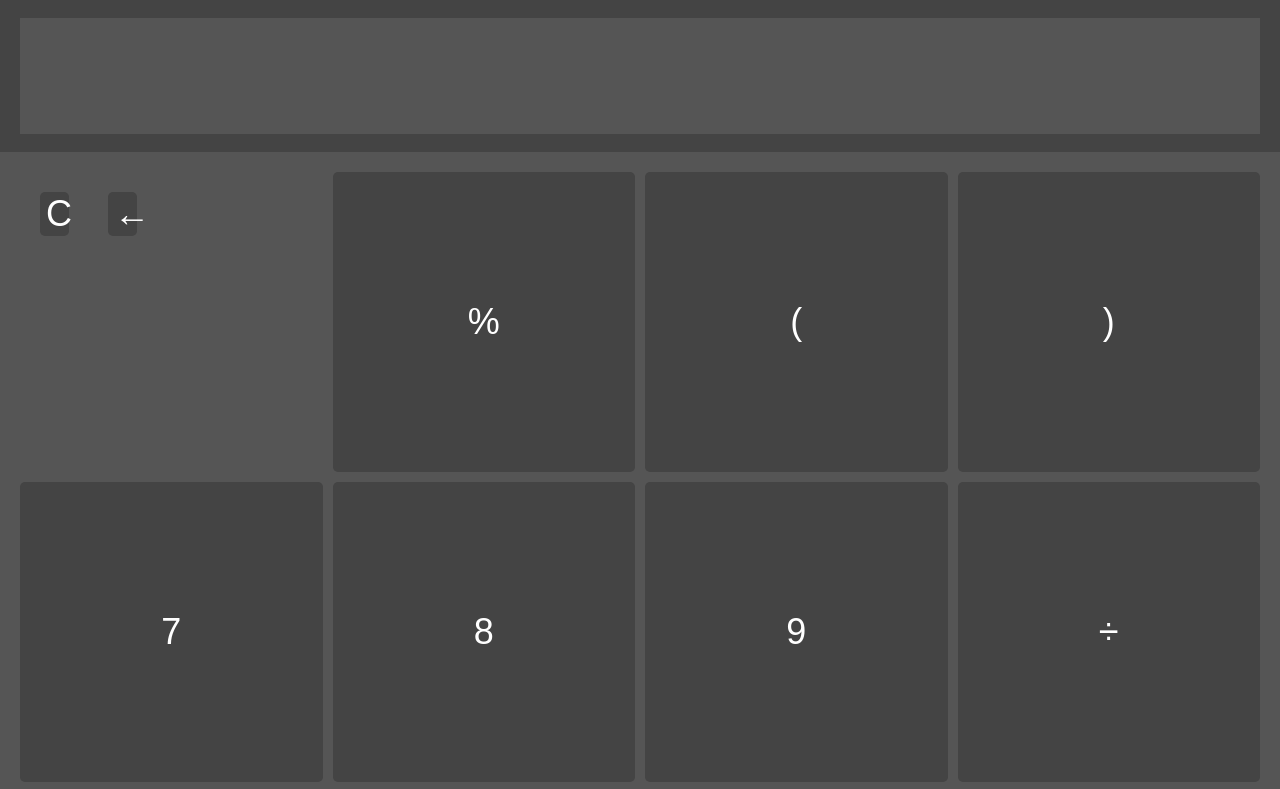
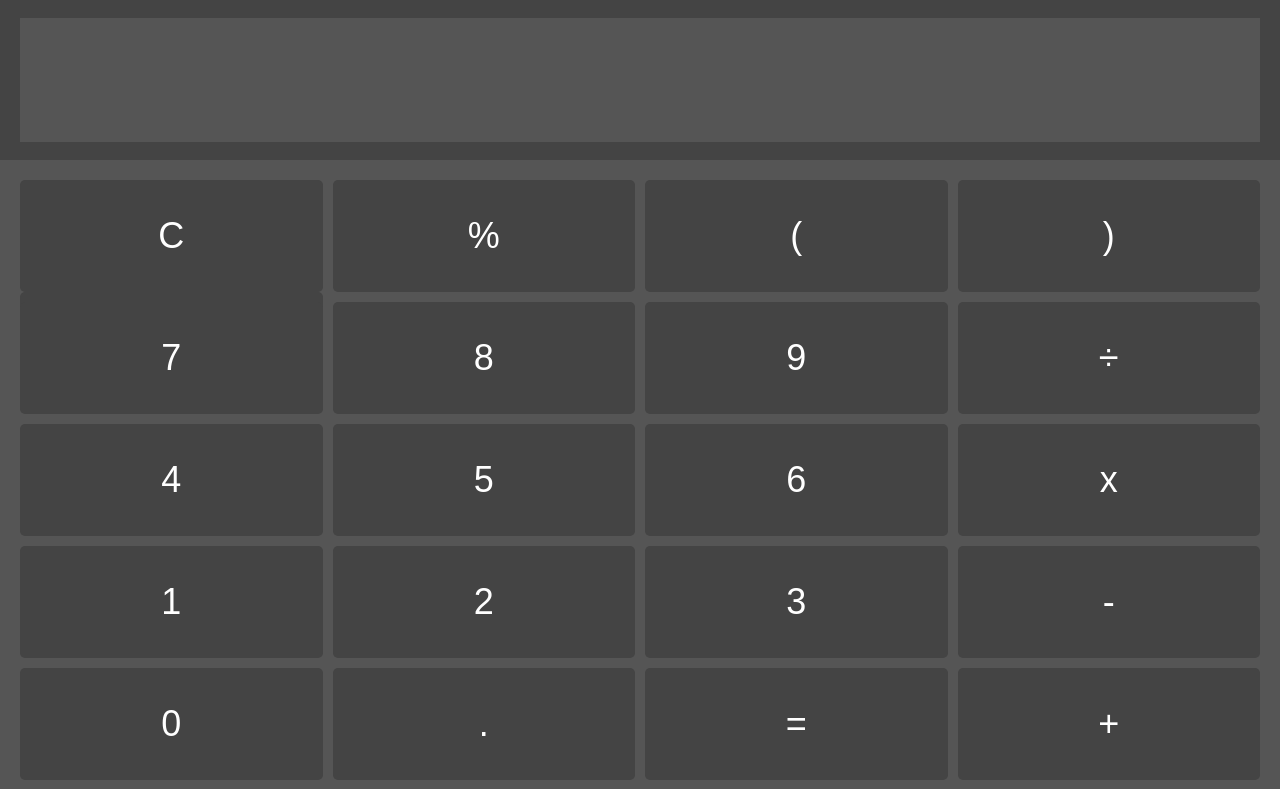
Before and after one commit to TheNPCFISH/calculator, a plain HTML site: page index.html in a window 1280 px wide. Shown: the top 789 px of the page. Drawn offline with Linux system fonts and the light colour scheme.

Commit message:
Update style.css

```diff
--- a/style.css
+++ b/style.css
@@ -4,7 +4,7 @@ html, body {
   background-color:#444;
 }
 .small-buttons button {
-  width:50%;
+  width:100%;
   height:100%;
 }
 .calculator {
@@ -36,7 +36,7 @@ html, body {
   overflow: hidden;
 }
 
-.buttons, .small-buttons {
+.buttons {
   flex: 2;
   display: grid;
   grid-template-columns: repeat(4, 1fr);
```
